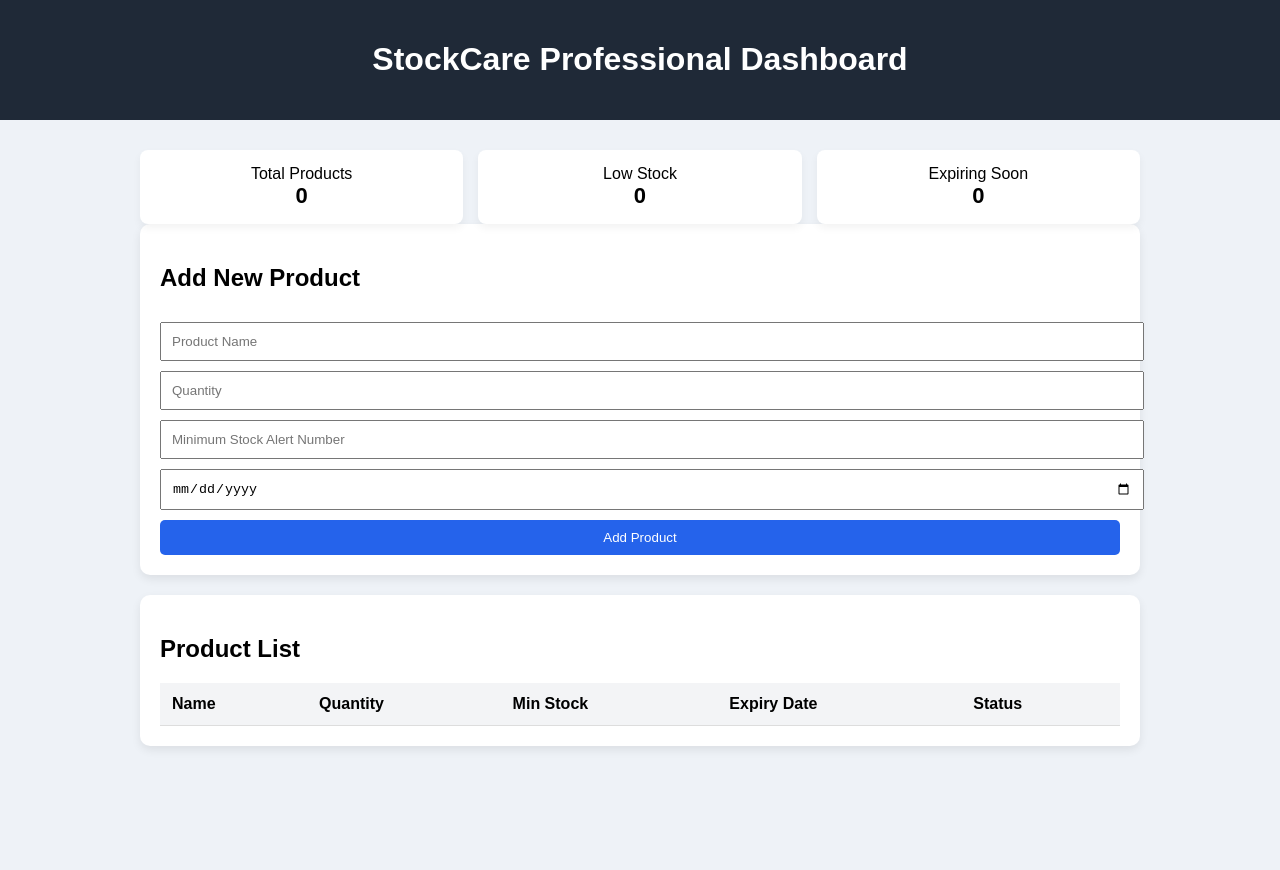
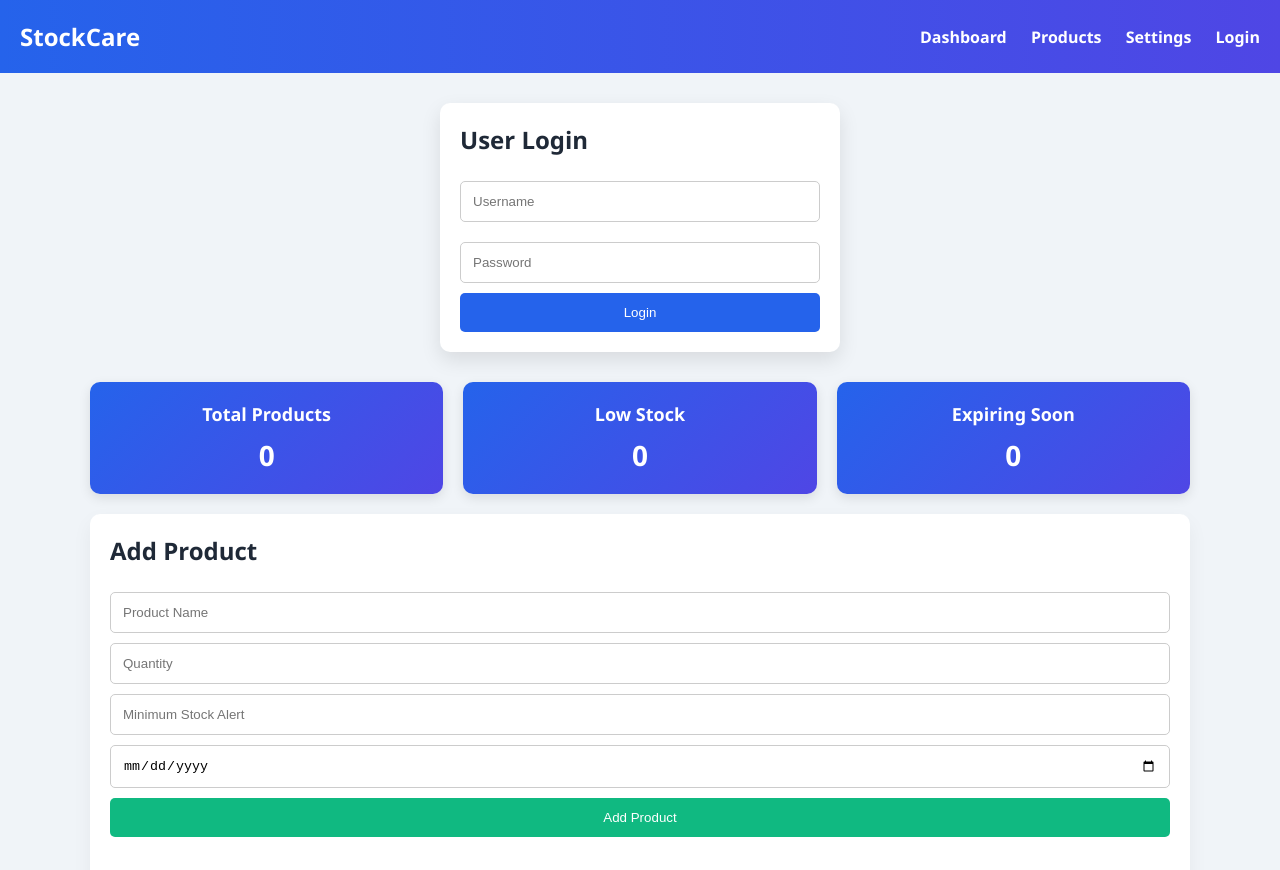
Before and after one commit to s-stockcare/smart-inventory-system, a plain HTML site: page index.html in a window 1280 px wide. Shown: the top 870 px of the page. Before the commit the page ends 800 px from the top, so only its background shows below. Drawn offline with Linux system fonts and the light colour scheme.

Commit message:
Update index.html

```diff
--- a/index.html
+++ b/index.html
@@ -1,163 +1,175 @@
 <!DOCTYPE html>
 <html>
 <head>
-    <title>StockCare Professional Dashboard</title>
+    <title>StockCare Dashboard</title>
     <meta name="viewport" content="width=device-width, initial-scale=1">
+    <style>
+        /* ====== Reset & Body ====== */
+        * {box-sizing: border-box; margin:0; padding:0;}
+        body {font-family: 'Segoe UI', sans-serif; background: #f0f4f8; color: #1f2937;}
 
-    <style>
-        body {
-            font-family: Arial, sans-serif;
-            background: #eef2f7;
-            margin: 0;
-        }
-
+        /* ====== Header ====== */
         header {
-            background: #1f2937;
+            background: linear-gradient(90deg, #2563eb, #4f46e5);
             color: white;
             padding: 20px;
+            display: flex;
+            justify-content: space-between;
+            align-items: center;
+        }
+        header h1 {font-size: 24px;}
+        nav a {
+            color: white;
+            margin-left: 20px;
+            text-decoration: none;
+            font-weight: bold;
+        }
+        nav a:hover {text-decoration: underline;}
+
+        /* ====== Container ====== */
+        .container {width: 95%; max-width: 1100px; margin: 30px auto;}
+
+        /* ====== Login Card ====== */
+        .login-card {
+            background: white;
+            padding: 20px;
+            border-radius: 10px;
+            box-shadow: 0 8px 20px rgba(0,0,0,0.1);
+            max-width: 400px;
+            margin: 0 auto 30px auto;
+        }
+        .login-card h2 {margin-bottom: 15px;}
+        .login-card input {
+            width: 100%;
+            padding: 12px;
+            margin: 10px 0;
+            border-radius: 5px;
+            border: 1px solid #ccc;
+        }
+        .login-card button {
+            width: 100%;
+            padding: 12px;
+            background: #2563eb;
+            color: white;
+            border: none;
+            border-radius: 5px;
+            cursor: pointer;
+        }
+        .login-card button:hover {background: #4f46e5;}
+
+        /* ====== Stats Cards ====== */
+        .stats {
+            display: flex;
+            gap: 20px;
+            flex-wrap: wrap;
+            margin-bottom: 20px;
+        }
+        .stat-box {
+            flex: 1;
+            min-width: 180px;
+            background: linear-gradient(135deg,#2563eb,#4f46e5);
+            color: white;
+            padding: 20px;
+            border-radius: 10px;
             text-align: center;
+            box-shadow: 0 4px 12px rgba(0,0,0,0.1);
         }
+        .stat-box h3 {font-size: 18px;}
+        .stat-box .stat-number {font-size: 28px; font-weight: bold; margin-top: 10px;}
 
-        .container {
-            width: 95%;
-            max-width: 1000px;
-            margin: 30px auto;
-        }
-
+        /* ====== Product Card ====== */
         .card {
             background: white;
             padding: 20px;
             border-radius: 10px;
-            box-shadow: 0 4px 10px rgba(0,0,0,0.08);
-            margin-bottom: 20px;
+            box-shadow: 0 8px 20px rgba(0,0,0,0.05);
+            margin-bottom: 30px;
         }
-
-        input, button {
-            padding: 10px;
+        .card h2 {margin-bottom: 15px;}
+        .card input, .card button {
+            width: 100%;
+            padding: 12px;
             margin-top: 10px;
-            width: 100%;
+            border-radius: 5px;
+            border: 1px solid #ccc;
         }
-
-        button {
-            background: #2563eb;
+        .card button {
+            background: #10b981;
             color: white;
             border: none;
             cursor: pointer;
+        }
+        .card button:hover {background: #059669;}
+        .notification {
+            margin-top: 10px;
+            font-weight: bold;
+            padding: 10px;
             border-radius: 5px;
         }
+        .success {background: #d1fae5; color: #065f46;}
+        .error {background: #fee2e2; color: #991b1b;}
 
-        button:hover {
-            background: #1e40af;
-        }
-
-        table {
-            width: 100%;
-            border-collapse: collapse;
-            margin-top: 15px;
-        }
-
-        th, td {
-            padding: 12px;
-            text-align: left;
-            border-bottom: 1px solid #ddd;
-        }
-
-        th {
-            background: #f3f4f6;
-        }
-
-        .low-stock {
-            color: red;
-            font-weight: bold;
-        }
-
-        .expiring {
-            color: orange;
-            font-weight: bold;
-        }
-
-        .notification {
-            padding: 10px;
-            margin-top: 10px;
-            border-radius: 5px;
-        }
-
-        .success {
-            background: #d1fae5;
-            color: #065f46;
-        }
-
-        .error {
-            background: #fee2e2;
-            color: #991b1b;
-        }
-
-        .stats {
-            display: flex;
-            gap: 15px;
-            flex-wrap: wrap;
-        }
-
-        .stat-box {
-            flex: 1;
-            min-width: 150px;
-            background: white;
-            padding: 15px;
-            border-radius: 8px;
-            text-align: center;
-            box-shadow: 0 4px 8px rgba(0,0,0,0.05);
-        }
-
-        .stat-number {
-            font-size: 22px;
-            font-weight: bold;
-        }
+        /* ====== Table ====== */
+        table {width: 100%; border-collapse: collapse; margin-top: 15px;}
+        th, td {padding: 12px; border-bottom: 1px solid #ddd; text-align: left;}
+        th {background: #f3f4f6;}
+        .low-stock {color: red; font-weight: bold;}
+        .expiring {color: orange; font-weight: bold;}
+        .good {color: green; font-weight: bold;}
     </style>
 </head>
 <body>
 
 <header>
-    <h1>StockCare Professional Dashboard</h1>
+    <h1>StockCare</h1>
+    <nav>
+        <a href="#">Dashboard</a>
+        <a href="#">Products</a>
+        <a href="#">Settings</a>
+        <a href="#">Login</a>
+    </nav>
 </header>
 
 <div class="container">
 
+    <!-- Login Card -->
+    <div class="login-card">
+        <h2>User Login</h2>
+        <input type="text" placeholder="Username" id="username">
+        <input type="password" placeholder="Password" id="password">
+        <button onclick="alert('Login placeholder – implement later')">Login</button>
+    </div>
+
     <!-- Statistics -->
     <div class="stats">
         <div class="stat-box">
-            <div>Total Products</div>
+            <h3>Total Products</h3>
             <div class="stat-number" id="totalProducts">0</div>
         </div>
-
         <div class="stat-box">
-            <div>Low Stock</div>
+            <h3>Low Stock</h3>
             <div class="stat-number" id="lowStockCount">0</div>
         </div>
-
         <div class="stat-box">
-            <div>Expiring Soon</div>
+            <h3>Expiring Soon</h3>
             <div class="stat-number" id="expiringCount">0</div>
         </div>
     </div>
 
     <!-- Add Product -->
     <div class="card">
-        <h2>Add New Product</h2>
-
-        <input type="text" id="name" placeholder="Product Name">
-        <input type="number" id="quantity" placeholder="Quantity">
-        <input type="number" id="minStock" placeholder="Minimum Stock Alert Number">
+        <h2>Add Product</h2>
+        <input type="text" placeholder="Product Name" id="name">
+        <input type="number" placeholder="Quantity" id="quantity">
+        <input type="number" placeholder="Minimum Stock Alert" id="minStock">
         <input type="date" id="expiry">
-
         <button onclick="addProduct()">Add Product</button>
-
-        <div id="notification"></div>
+        <div id="notification" class="notification"></div>
     </div>
 
     <!-- Product Table -->
     <div class="card">
         <h2>Product List</h2>
-
         <table>
             <thead>
                 <tr>
@@ -190,7 +202,7 @@
             return;
         }
 
-        let product = { name, quantity, minStock, expiry };
+        let product = {name, quantity, minStock, expiry};
         products.push(product);
 
         notification.className = "notification success";
@@ -211,14 +223,12 @@
             let status = "Good";
             let today = new Date();
             let expiryDate = new Date(product.expiry);
-
             if (product.quantity <= product.minStock) {
                 status = "Low Stock";
                 lowStock++;
             }
 
-            let diffDays = (expiryDate - today) / (1000 * 60 * 60 * 24);
-
+            let diffDays = (expiryDate - today) / (1000*60*60*24);
             if (diffDays <= 7) {
                 status = "Expiring Soon";
                 expiring++;
@@ -230,10 +240,9 @@
                     <td>${product.quantity}</td>
                     <td>${product.minStock}</td>
                     <td>${product.expiry}</td>
-                    <td>${status}</td>
+                    <td class="${status.toLowerCase().replace(' ', '-')}">${status}</td>
                 </tr>
             `;
-
             table.innerHTML += row;
         });
 
```
